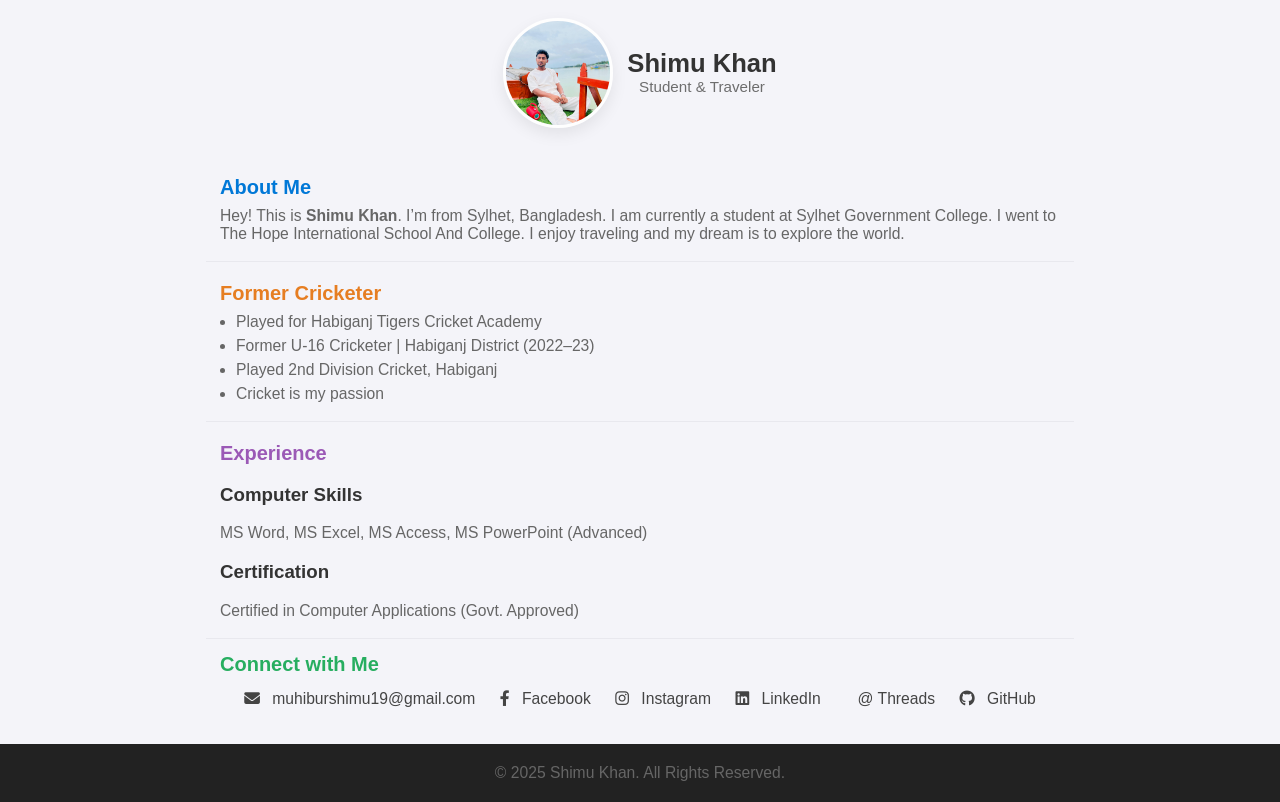
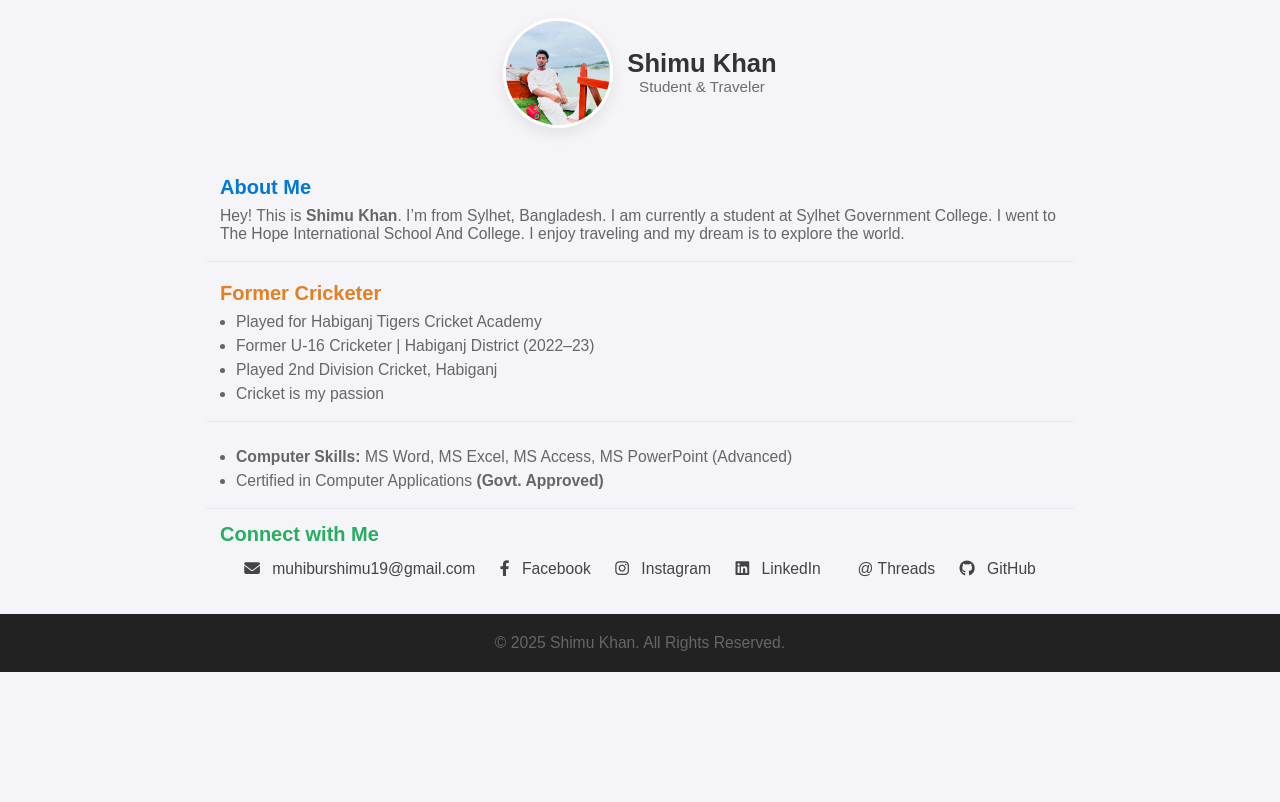
Before and after one commit to shimukhan77/shimukhan77.github.io, a plain HTML site: page index.html in a window 1280 px wide. Drawn offline with Linux system fonts and the light colour scheme.

Commit message:
Update index.html

```diff
--- a/index.html
+++ b/index.html
@@ -172,16 +172,10 @@
     </section>
 
     <section class="experience">
-      <h2>Experience</h2>
-      <div class="card">
-  <h3>Computer Skills</h3>
-  <p>MS Word, MS Excel, MS Access, MS PowerPoint (Advanced)</p>
-</div>
-
-<div class="card">
-  <h3>Certification</h3>
-  <p>Certified in Computer Applications (Govt. Approved)</p>
-</div>
+      <ul>
+        <li><strong>Computer Skills:</strong> MS Word, MS Excel, MS Access, MS PowerPoint (Advanced)</li>
+        <li>Certified in Computer Applications <strong>(Govt. Approved)</strong></li>
+      </ul>
     </section>
 
     <section class="social-links">
```
